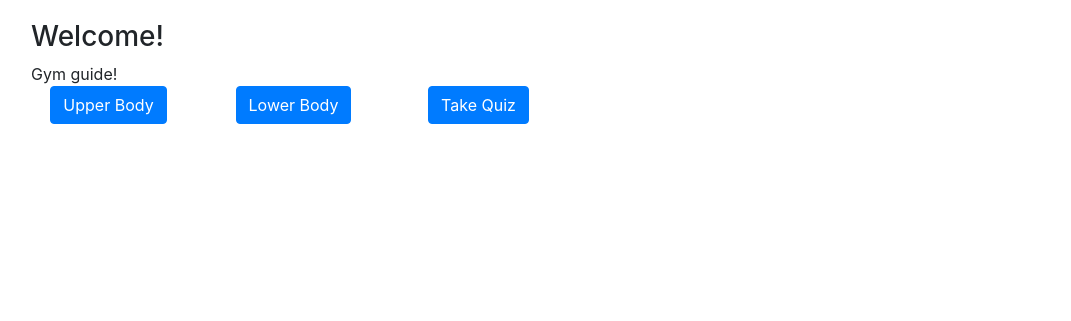
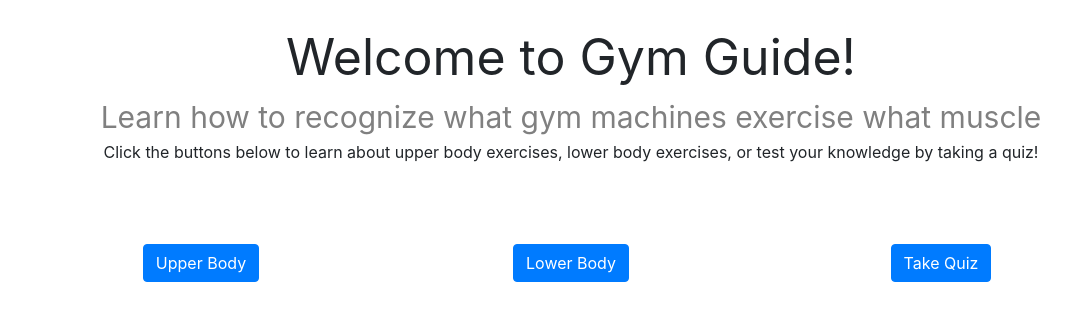
Before and after one commit to hannah-w-huang/ui-project, a Flask app: page / in a window 1280 px wide. Shown: the part 76-397 px from the top of the page, without its empty margins (69-1140 px from the left). Run offline with Flask 3, Linux system fonts and the light colour scheme; some libraries are stand-ins or nearby versions.

Commit message:
add text content to welcome page

```diff
--- a/static/main.css
+++ b/static/main.css
@@ -131,3 +131,22 @@ nav {
   display: flex;
   justify-content: center;
 }
+
+.center {
+  display: flex;
+  flex-direction: column;
+  justify-content: center;
+}
+
+#welcomeIntro {
+  font-size: 30px;
+  color: gray;
+}
+
+#welcomeTitle {
+  font-size: 50px;
+}
+
+.homeButtons {
+  margin-top: 80px;
+}
--- a/templates/welcome.html
+++ b/templates/welcome.html
@@ -6,23 +6,26 @@
 ></script>
 
 <div class = "container">
-  <div id="welcomeIntro">
-    <h3>Welcome!</h3>
-    <div>Gym guide!</div>
+  <div class = "center">
+    <div id="welcomeTitle"> Welcome to Gym Guide!</div>
+    <div id = "welcomeIntro">Learn how to recognize what gym machines exercise what muscle</div>
 
-    <div class = "row">
-      <div class="col-2 format-button">
+    <div> Click the buttons below to learn about upper body exercises, lower body exercises, or test your knowledge by taking a quiz!</div>
+
+      <div class = "homeButtons">
+        <div class = "row text-center">
+          <div class="col-4 format-button">
             <button type="button" class="btn btn-primary" id="home_to_upper">Upper Body</button>
           </div>
 
-      <div class="col-2 format-button">
+          <div class="col-4 format-button">
             <button type="button" class="btn btn-primary" id="home_to_lower">Lower Body</button>
           </div>
 
-      <div class="col-2 format-button">
+          <div class="col-4 format-button">
             <button type="button" class="btn btn-primary" id="home_to_quiz">Take Quiz</button>
           </div>
-
+        </div>
       </div>
   </div>
 </div>
```
Lines whose indentation alone changed are shown as unchanged.
